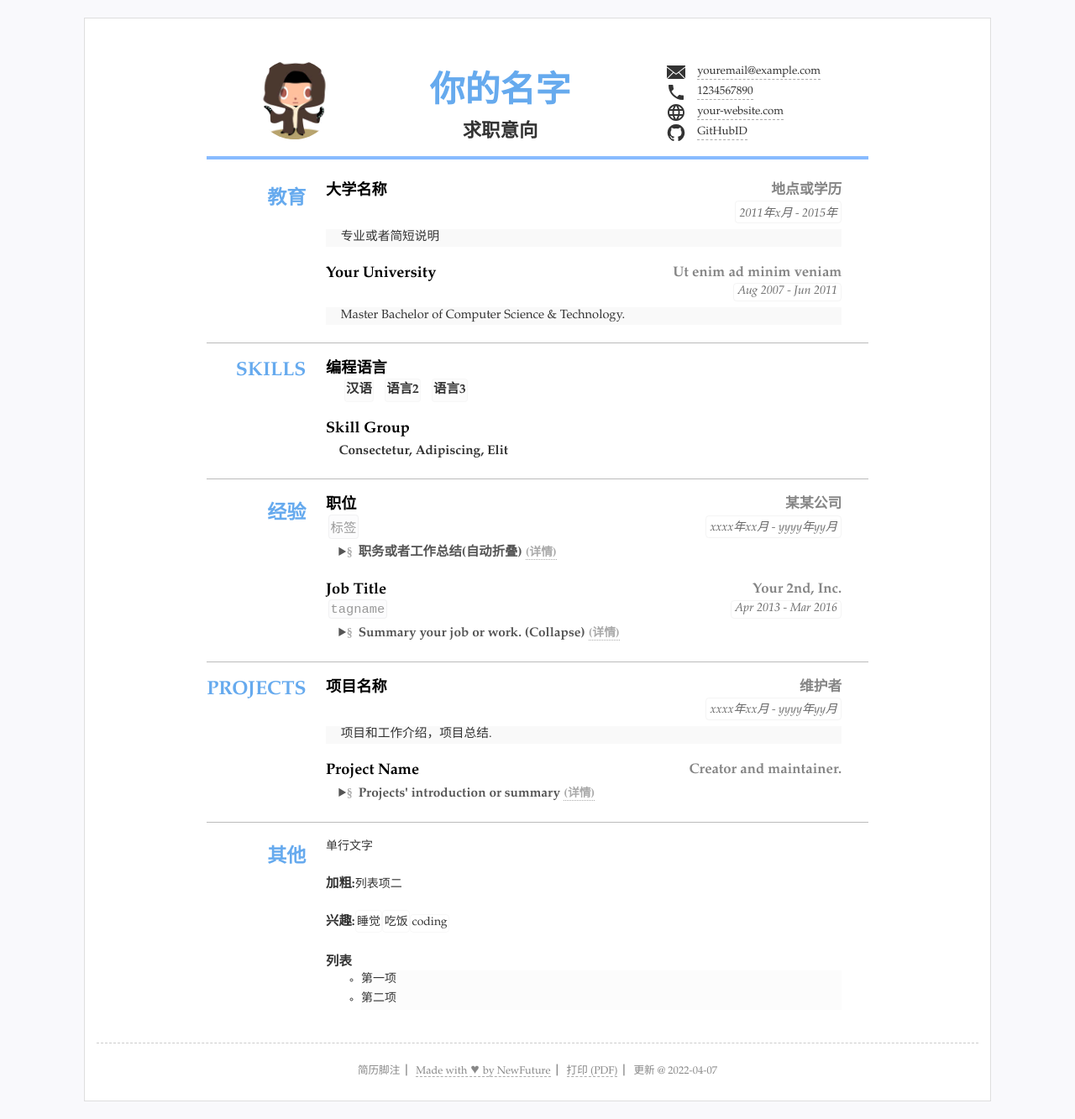
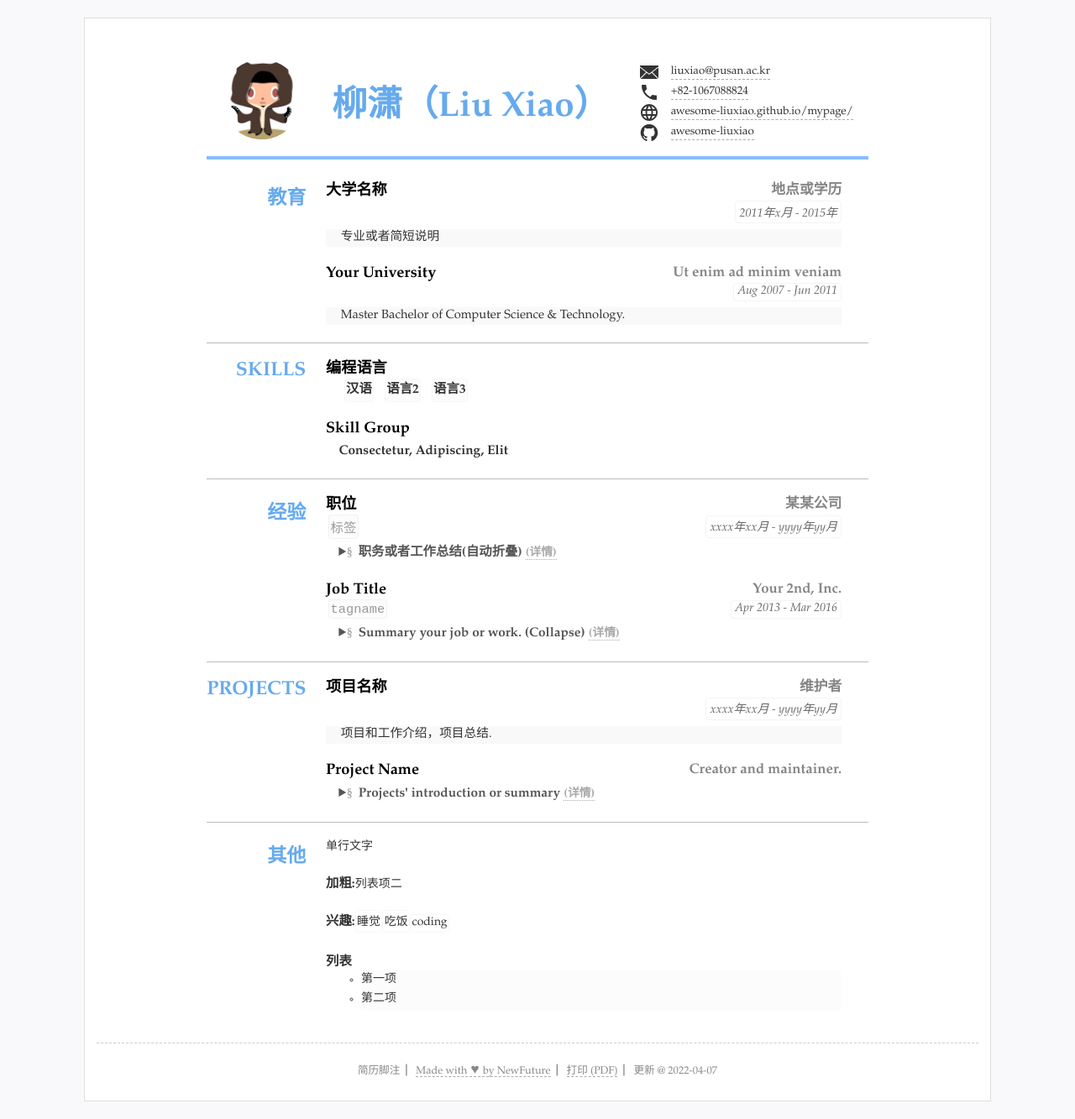
Before and after one commit to awesome-liuxiao/CV, a Jekyll site: the page built from index.html, in a window 1280 px wide. Shown: the whole page at 84% size. Built offline with Jekyll 4.4.1, drawn with Linux system fonts in a browser that asks for light colours.

Commit message:
Update resume.yml

```diff
--- a/_data/resume.yml
+++ b/_data/resume.yml
@@ -1,25 +1,25 @@
 # 数据格式可以为 yaml(文件以.yml结尾) 或者json(文件以.json结尾)
 # 如果YAML格式的数据请先检查格式是否有误，可选检查工具 http://www.yamllint.com
 
-title: "简历标题"
+title: "柳潇的简历"
 lang: "zh" #语言设置 zh表示中文 en 表示英语
-name: "你的名字"
-jobtitle: "求职意向" #可空不显示
+name: "柳潇（Liu Xiao）"
+jobtitle: "" #可空不显示
 photo: "assets/img/photo.jpg" #照片可空，不显示
 
 #联系方式
 contact: #联系方式连接等3~5行
-- text: "youremail@example.com" #文本内容
-  href: 'mailto:youremail@example.com' #链接，无链接则空
+- text: "liuxiao@pusan.ac.kr" #文本内容
+  href: 'mailto:liuxiao@pusan.ac.kr' #链接，无链接则空
   icon: 'icons/email.svg' #图标 svg文件
-- text: "1234567890"
-  href: 'tel:1234567890'
+- text: "+82-1067088824"
+  href: 'tel:+82-1067088824'
   icon: 'icons/phone.svg'
-- text: "your-website.com"
-  href: 'http://your-website.com'
+- text: "awesome-liuxiao.github.io/mypage/"
+  href: 'http://awesome-liuxiao.github.io/mypage/'
   icon: 'icons/web.svg'
-- text: "GitHubID"
-  href: 'https://github.com/NewFuture'
+- text: "awesome-liuxiao"
+  href: 'https://github.com/awesome-liuxiao'
   icon: "icons/github.svg"
   attr: 'target="_blank"' #新标签页打开
   # - text: "地址"
```
